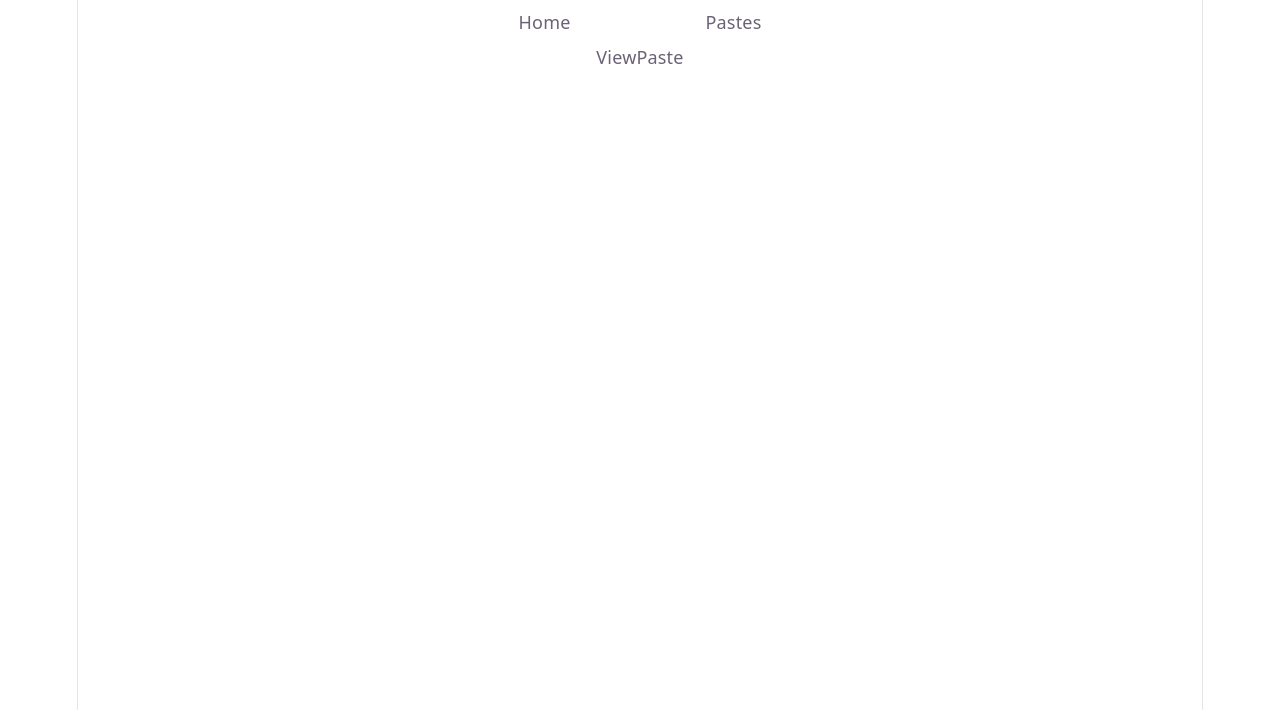
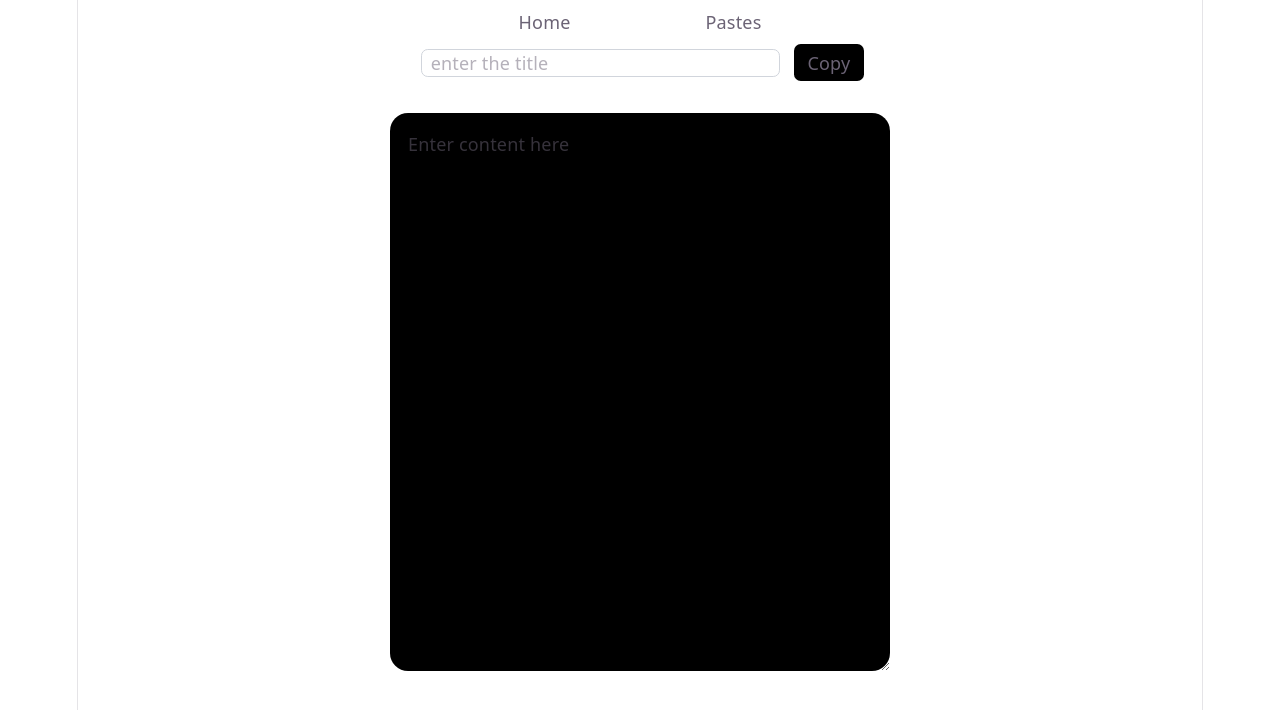
Before and after one commit to kapiltadkase/Code-Note-Saver-App, a React (Vite) app: page /pastes/1 in a window 1280 px wide. Shown: the top 710 px of the page. Built offline with nearby package versions, Linux system fonts and the light colour scheme.

Commit message:
Added the functionality of viewing the pastes

```diff
--- a/src/components/ViewPaste.jsx
+++ b/src/components/ViewPaste.jsx
@@ -1,9 +1,51 @@
-import React from 'react'
+import React from 'react';
+import { useParams } from 'react-router-dom';
+import { useSelector } from 'react-redux';
+import toast from 'react-hot-toast';
 
 const ViewPaste = () => {
+  const { id } = useParams();
+  const allPastes = useSelector((state) => state.paste.pastes);
+
+  const paste = allPastes.find((p) => (p._id || p.id) === id);
+
   return (
-    <div>ViewPaste</div>
-  )
-}
+    <div>
+      <div className='flex flex-row gap-2 justify-center'>
+        <input
+          className='border border-gray-300 rounded-md px-2 m-1 w-[32%]'
+          type='text'
+          placeholder='enter the title'
+          value={paste?.title || ''}
+          disabled
+        />
 
-export default ViewPaste
+        <button
+          className='bg-black rounded-md px-3 py-1'
+          onClick={() => {
+            if (paste?.content) {
+              navigator.clipboard.writeText(paste.content);
+              toast.success("Copied to clipboard");
+            } else {
+              toast.error("No content to copy");
+            }
+          }}
+        >
+          Copy
+        </button>
+      </div>
+
+      <div className='mt-5'>
+        <textarea
+          className='rounded-2xl mt-2 min-w-[500px] p-4 bg-black'
+          value={paste?.content || ''}
+          placeholder="Enter content here"
+          disabled
+          rows={20}
+        />
+      </div>
+    </div>
+  );
+};
+
+export default ViewPaste;
```
